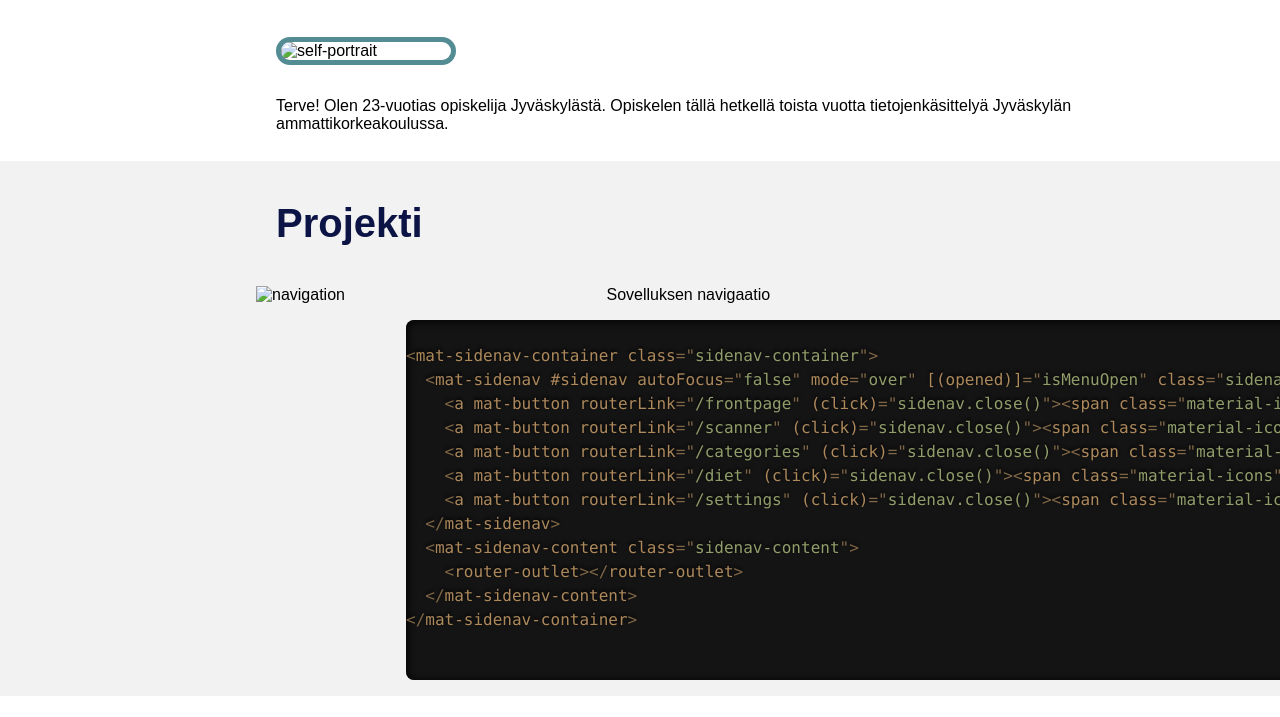
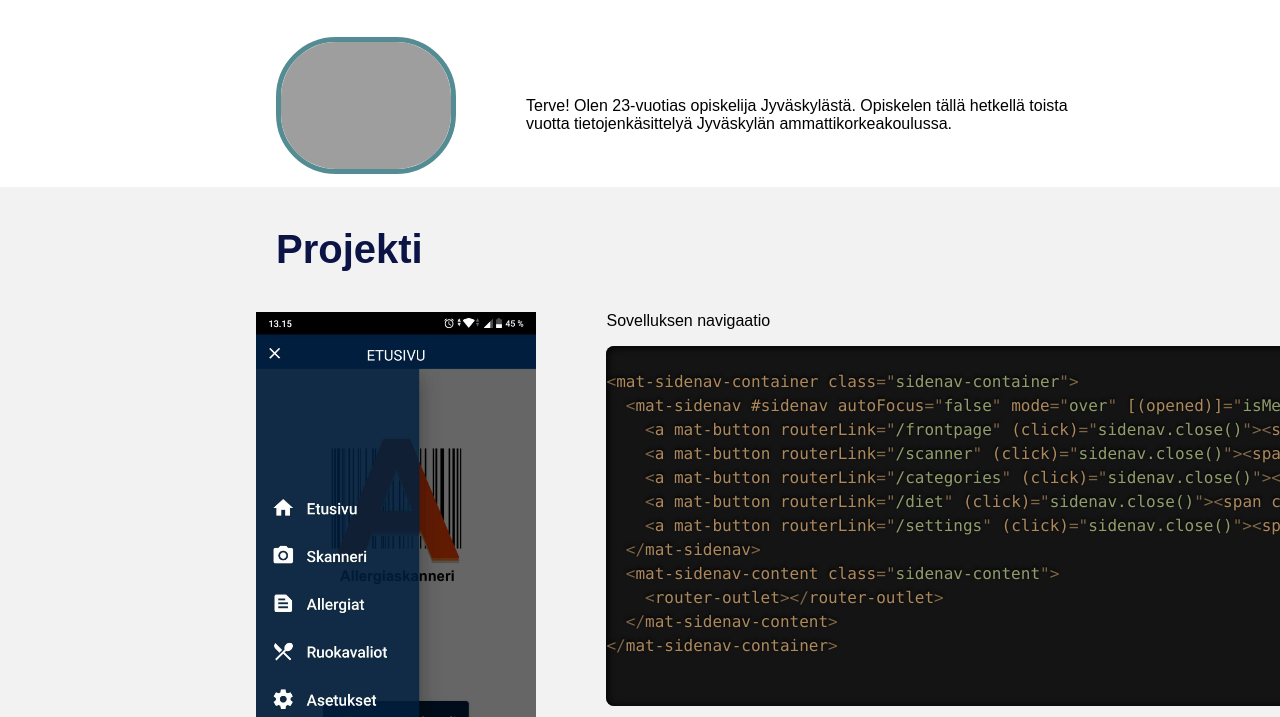
Before and after one commit to SraAin/Portfolio, a plain HTML site: page index.html in a window 1280 px wide. Shown: the part 743-1460 px from the top of the page. Drawn offline with Linux system fonts and the light colour scheme; the site is published under a folder, as on GitHub Pages, so addresses that start at the root find nothing.

Commit message:
fixing broken images

```diff
--- a/index.html
+++ b/index.html
@@ -33,7 +33,7 @@
       <div>
         <h3 id="ab">About</h3>
         <div class="about-content">
-          <img id="self-portrait" src="/img/omakuva.jpg" alt="self-portrait" />
+          <img id="self-portrait" src="./img/omakuva.jpg" alt="self-portrait" />
           <p>
             Terve! Olen 23-vuotias opiskelija Jyväskylästä. Opiskelen tällä
             hetkellä toista vuotta tietojenkäsittelyä Jyväskylän
@@ -51,7 +51,7 @@
           <div class="navigation-img">
             <img
               id="navigation-img"
-              src="/img/navigation.jpg"
+              src="./img/navigation.jpg"
               alt="navigation"
             />
           </div>
```
